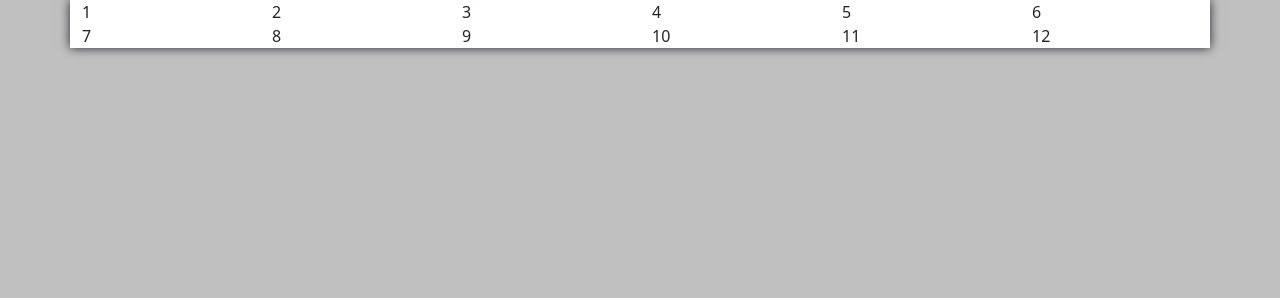
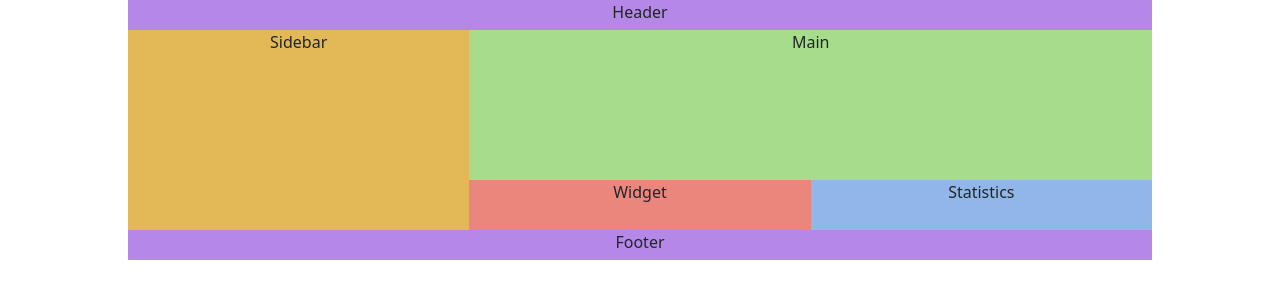
Before and after one commit to SSSViktor/bootsrap_grid, a plain HTML site: page index.html in a window 1280 px wide. Drawn offline with Linux system fonts and the light colour scheme.

Commit message:
Ez kicsit sok

```diff
--- a/css/app.css
+++ b/css/app.css
@@ -1,11 +1,35 @@
-body{
-    background-color: silver;
+header,footer{
+    background-color: #b588e7;
+    height: 30px;
+    text-align: center;
 }
-.container{
-    background-color: white;
-    box-shadow: 0 0 10px;
+#container{
+    width: 80%;
+    margin: 0 auto;
 }
-.col{
-    background-color: lightcoral;
-    border: 1px solid black;
+#sidebar{
+    background-color: #e3b957;
+    height: 200px;
+    text-align: center;
 }
+#main{
+    background-color: #a7dc8a;
+    height: 150px;
+    text-align: center;
+}
+#widget{
+    background-color: #eb867c;
+    height: 50px;
+    text-align: center;
+}
+#statistics{
+    background-color: #91b7e8;
+    height: 50px;
+    text-align: center;
+}
+#all{
+    display:flex;
+}
+#lilcont{
+    display: flex;
+}
--- a/index.html
+++ b/index.html
@@ -8,24 +8,21 @@
     <title>Document</title>
 </head>
 <body>
-    <div class="container">
-        <div class="row">
-
-            <div class="box col-xs-12 col-sm-6 col-m-4 col-lg-3 col-xl-2 col-xxl-1">1</div>
-            <div class="box col-xs-12 col-sm-6 col-m-4 col-lg-3 col-xl-2 col-xxl-1">2</div>
-            <div class="box col-xs-12 col-sm-6 col-m-4 col-lg-3 col-xl-2 col-xxl-1">3</div>
-            <div class="box col-xs-12 col-sm-6 col-m-4 col-lg-3 col-xl-2 col-xxl-1">4</div>
-            <div class="box col-xs-12 col-sm-6 col-m-4 col-lg-3 col-xl-2 col-xxl-1">5</div>
-            <div class="box col-xs-12 col-sm-6 col-m-4 col-lg-3 col-xl-2 col-xxl-1">6</div>
-            <div class="box col-xs-12 col-sm-6 col-m-4 col-lg-3 col-xl-2 col-xxl-1">7</div>
-            <div class="box col-xs-12 col-sm-6 col-m-4 col-lg-3 col-xl-2 col-xxl-1">8</div>
-            <div class="box col-xs-12 col-sm-6 col-m-4 col-lg-3 col-xl-2 col-xxl-1">9</div>
-            <div class="box col-xs-12 col-sm-6 col-m-4 col-lg-3 col-xl-2 col-xxl-1">10</div>
-            <div class="box col-xs-12 col-sm-6 col-m-4 col-lg-3 col-xl-2 col-xxl-1">11</div>
-            <div class="box col-xs-12 col-sm-6 col-m-4 col-lg-3 col-xl-2 col-xxl-1">12</div>
-
+    <body>
+        <div id="container">
+            <header class="col-12">Header</header>
+            <div id="all">
+                <div id="sidebar" class="col-4 col-xs-12">Sidebar</div>
+                <div id="content" class="col-8 col-xs-12">
+                    <div id="main" class="col-12 col-xs-12">Main</div>
+                    <div id="lilcont">
+                        <div id="widget" class="col-6 col-xs-12">Widget</div>
+                        <div id="statistics" class="col-6 col-xs-12">Statistics</div>
+                    </div>
+                </div>
+            </div>
+            <footer class="col-12">Footer</footer>
         </div>
-    </div>
     <script src="js/bootstrap.min.js"></script>
 </body>
 </html>
```
